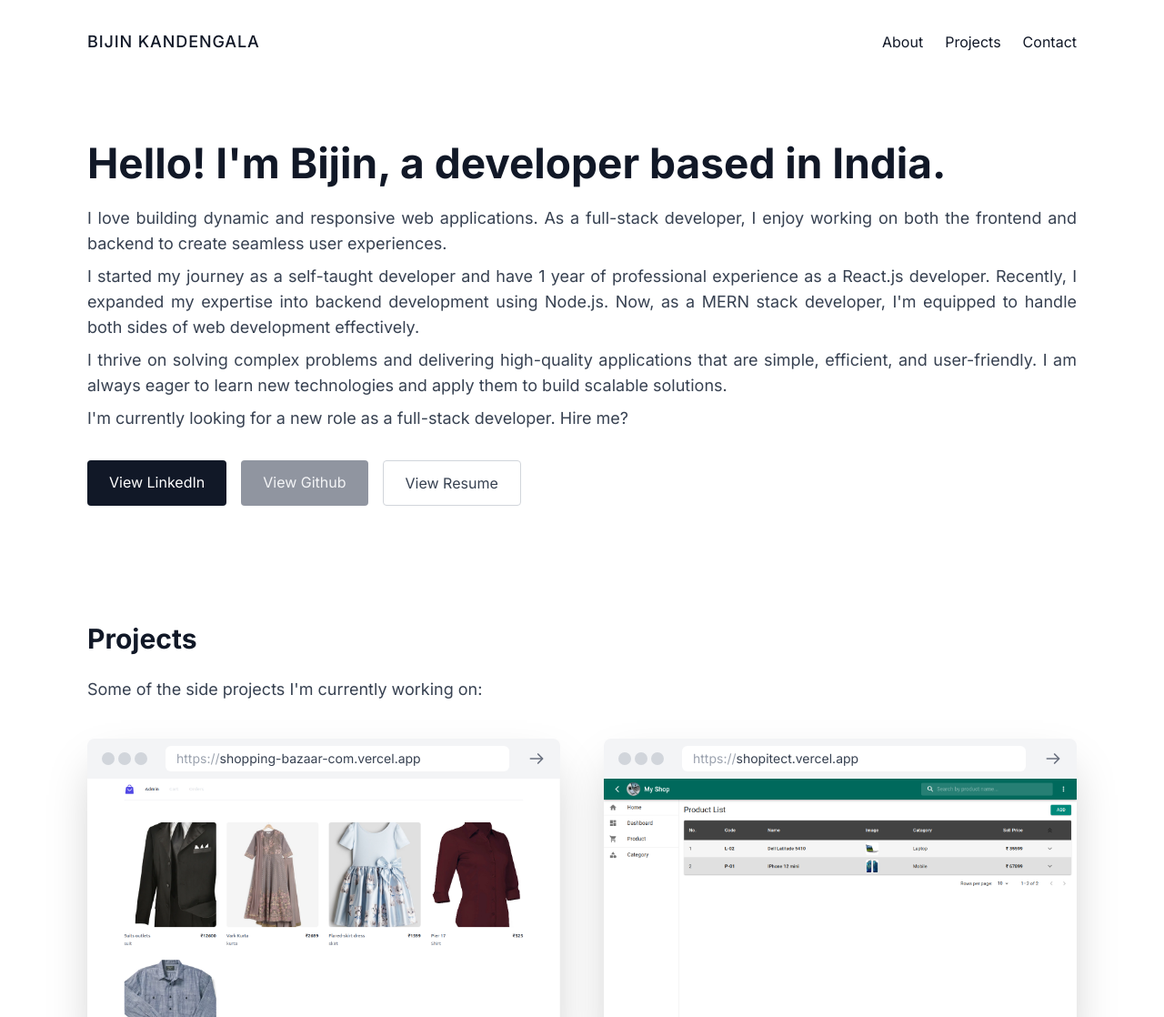
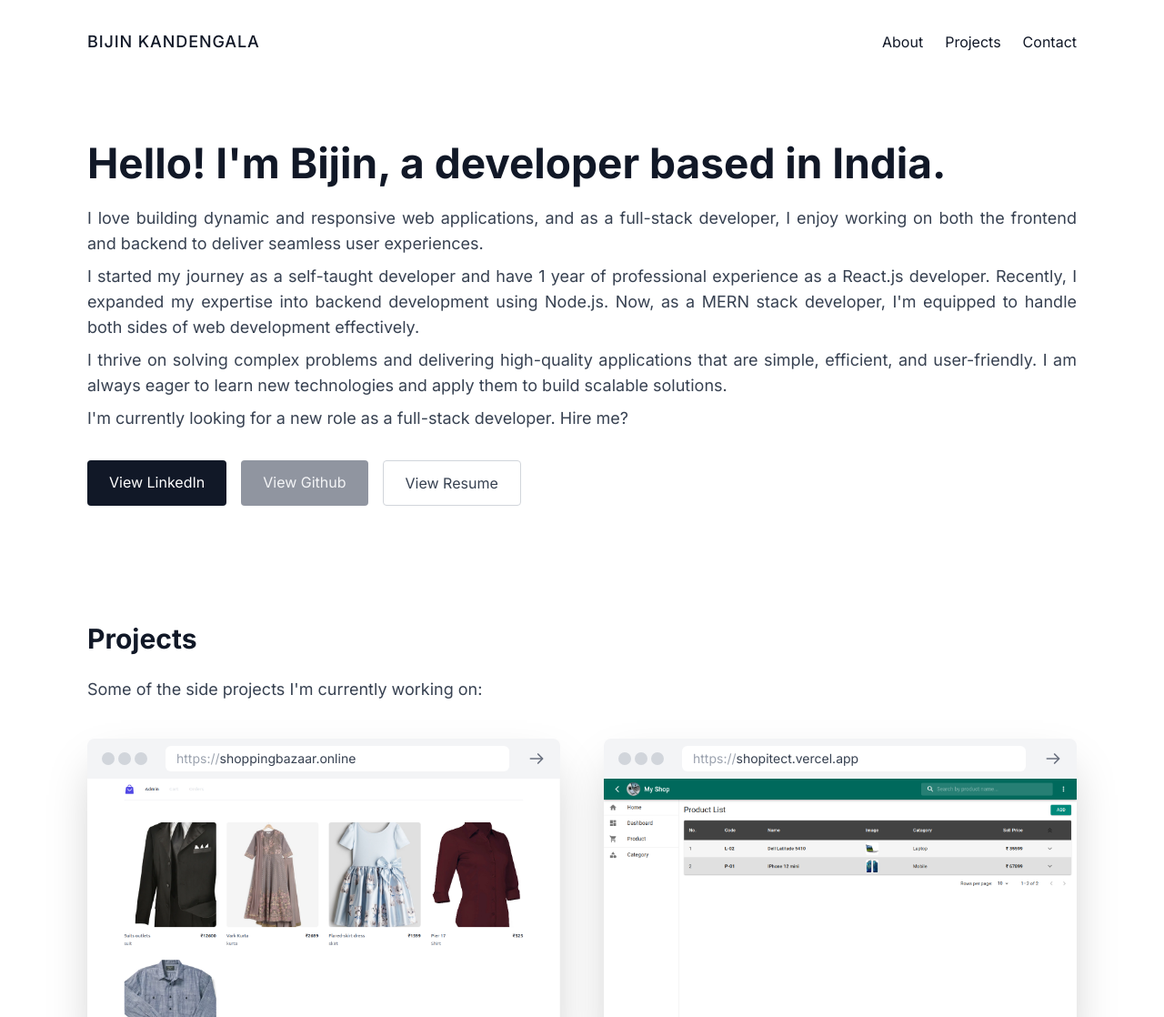
Before and after one commit to bijink/bijink.github.io, a website: page index.html in a window 1280 px wide. Shown: the top 1118 px of the page at 91% size. Drawn offline with Linux system fonts and the light colour scheme.

Commit message:
Update project site url

```diff
--- a/index.html
+++ b/index.html
@@ -45,8 +45,9 @@
           </h1>
           <div class="text-justify text-gray-700">
             <p class="">
-              I love building dynamic and responsive web applications. As a full-stack developer, I
-              enjoy working on both the frontend and backend to create seamless user experiences.
+              I love building dynamic and responsive web applications, and as a full-stack
+              developer, I enjoy working on both the frontend and backend to deliver seamless user
+              experiences.
             </p>
             <p class="mt-2">
               I started my journey as a self-taught developer and have 1 year of professional
@@ -109,14 +110,10 @@
                   class="flex-grow bg-white rounded-md h-7 text-sm flex items-center px-3 truncate"
                 >
                   <p class="text-gray-700 truncate">
-                    <span class="text-gray-400">https://</span>shopping-bazaar-com.vercel.app
+                    <span class="text-gray-400">https://</span>shoppingbazaar.online
                   </p>
                 </div>
-                <a
-                  href="https://shopping-bazaar-com.vercel.app"
-                  target="_blank"
-                  rel="noopener noreferrer"
-                >
+                <a href="https://shoppingbazaar.online" target="_blank" rel="noopener noreferrer">
                   <svg
                     class="w-5 h-5 text-gray-500 hover:text-blue-500"
                     fill="none"
```
